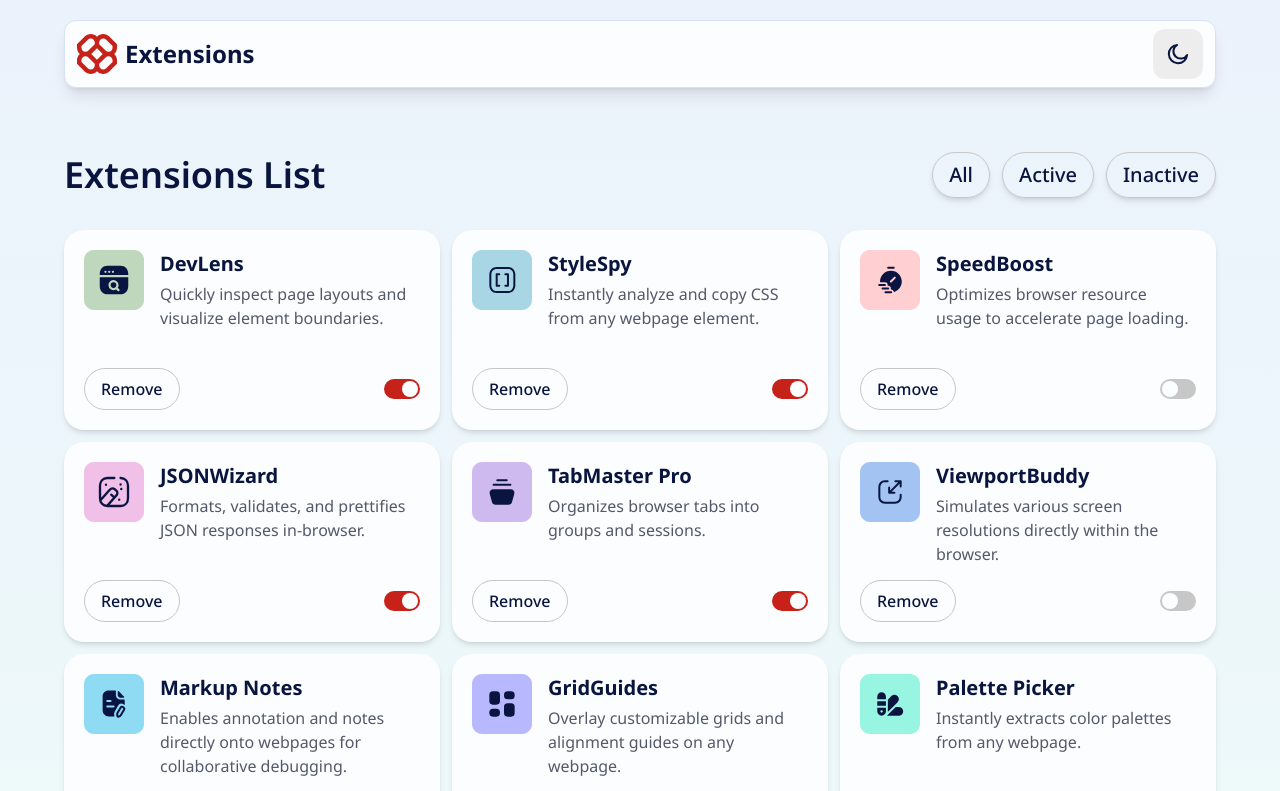
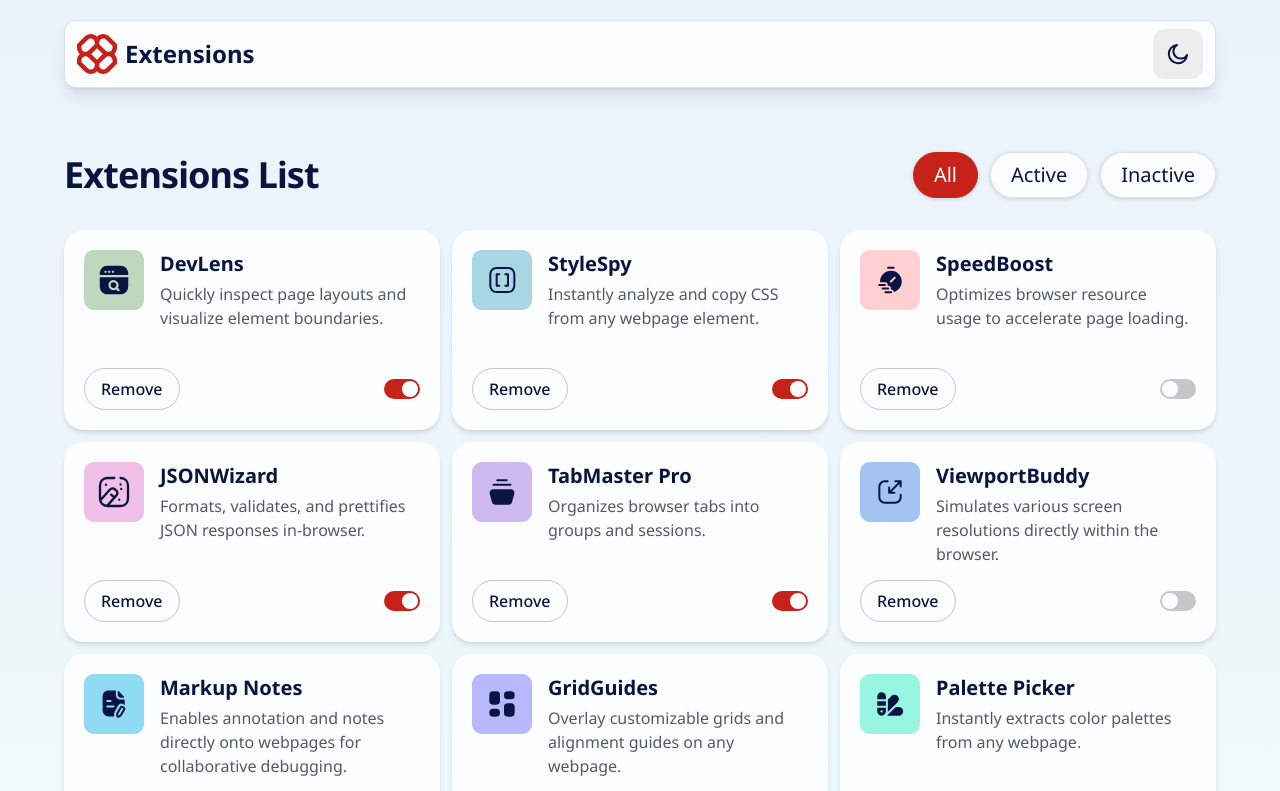
Before and after one commit to MattPahuta/browser-extensions-mgr, a React (Vite) app: page / in a window 1280 px wide. Shown: the top 791 px of the page. Built offline with nearby package versions, Linux system fonts and the light colour scheme.

Commit message:
Add conditional styling and logic for filter buttons, updated A11Y

```diff
--- a/src/App.jsx
+++ b/src/App.jsx
@@ -1,21 +1,14 @@
 import { useState } from "react";
 import extenstionsData from "./data/data.json";
-
 import Header from "./components/Header";
 import ControlBar from "./components/ControlBar";
 import ExtensionCard from "./components/ExtensionCard";
 
-// App-level state responsibilities (kept here so it can be passed down to cards & filters):
-// - extensions: array of extension objects loaded from local JSON (id, name, enabled, ...)
-// - filter: which filter is active: 'all' | 'active' | 'inactive'
-// Each ExtensionCard should be a presentational component that receives its extension data
-// and two callbacks: onToggleEnabled(id) and onRemove(id).
 
 function App() {
   const [extensions, setExtensions] = useState(extenstionsData); // primary data (source of truth)
   const [filter, setFilter] = useState("all"); // current filter state
 
-  console.log(extensions);
 
   const visibleExtensions = extensions.filter(ext => {
     switch (filter) {
@@ -29,19 +22,16 @@ function App() {
   });
 
   function handleFilterChange(newFilter) {
-    console.log("Filter changed to: ", newFilter)
     setFilter(newFilter);
   }
 
   function handleRemove(id) {
-    console.log("Removing extension ID: ", id)
     setExtensions((prevExtensions) =>
       prevExtensions.filter((extension) => extension.id !== parseInt(id))
     );
   }
 
   function handleToggle(id) {
-    console.log("Toggling extension ID: ", id)
     setExtensions((prevExtensions) =>
       prevExtensions.map((extension) =>
         extension.id === parseInt(id)
@@ -55,8 +45,7 @@ function App() {
     <div className="py-5 px-4">
       <Header />
       <main className="max-w-6xl mx-auto">
-        <ControlBar onFilterChange={handleFilterChange} />
-        {/* extensions grid - will be ul with li's (cards) */}
+        <ControlBar filter={filter} onFilterChange={handleFilterChange} />
         <div className="grid gap-3 grid-cols-[repeat(auto-fit,minmax(min(330px,100%),1fr))]">
           {visibleExtensions.map((extension, index) => (
             <ExtensionCard
--- a/src/components/ControlBar.jsx
+++ b/src/components/ControlBar.jsx
@@ -1,15 +1,24 @@
 import FilterButton from "./FilterButton";
 
-function ControlBar({ onFilterChange}) {
+function ControlBar({ filter, onFilterChange}) {
+
+  const filterOptions = ["all", "active", "inactive"];
+
   return (
     <div className="mb-10 sm:mb-8 flex flex-col gap-6 sm:flex-row items-center sm:justify-between">
-      <h2 className="text-4xl text-brand-neutral-900 dark:text-brand-neutral-000 font-semibold">
+      <h2 className="text-4xl text-brand-neutral-900 dark:text-brand-neutral-000 font-bold tracking-tight">
         Extensions List
       </h2>
-      <div className="flex gap-3">
-        <FilterButton onClick={() => onFilterChange("all")}>All</FilterButton>
-        <FilterButton onClick={() => onFilterChange("active")}>Active</FilterButton>
-        <FilterButton onClick={() => onFilterChange("inactive")}>Inactive</FilterButton>
+      <div role="group" aria-label="Filter extensions" className="flex gap-3">
+        {filterOptions.map((option) => (
+          <FilterButton
+            key={option}
+            isSelected={filter === option}
+            onClick={() => onFilterChange(option)}
+          >
+            {option.charAt(0).toUpperCase() + option.slice(1)}
+          </FilterButton>
+        ))}
       </div>
     </div>
   );
--- a/src/components/FilterButton.jsx
+++ b/src/components/FilterButton.jsx
@@ -1,11 +1,9 @@
-function FilterButton({ onClick, children }) {
-
-  // selected filter button: bg:brand-red-500 dark:bg-brand-red-400 text-white
-
+function FilterButton({ isSelected, onClick, children }) {
   return (
     <button
       onClick={onClick}
-      className="py-2 px-4 text-xl inline-flex items-center justify-center text-brand-neutral-900 dark:text-brand-neutral-000 font-medium dark:bg-brand-neutral-700 border border-brand-neutral-300 dark:border-brand-neutral-600 rounded-full cursor-pointer hover:opacity-75 focus-visible:border-transparent focus-visible:outline-2 outline-offset-2 dark:focus-visible:bg-brand-neutral-600 focus-visible:outline-brand-red-500 dark:focus-visible:outline-brand-red-400 active:bg-brand-red-500 dark:active:bg-brand-red-700 active:border-brand-red-500 dark:active:border-brand-red-700 transition shadow-md">
+      aria-pressed={isSelected}
+      className={`py-2 px-5 text-xl inline-flex items-center justify-center ${isSelected ? "bg-brand-red-700 dark:bg-brand-red-400 border-brand-red-700 dark:border-brand-red-400 text-brand-neutral-000 dark:text-brand-neutral-900" : "text-brand-neutral-900 dark:text-brand-neutral-000 bg-brand-neutral-000 dark:bg-brand-neutral-700"} drop-shadow-sm border border-brand-neutral-200 dark:border-brand-neutral-600 rounded-full cursor-pointer hover:opacity-75 focus-visible:border-transparent focus-visible:outline-2 outline-offset-2 dark:focus-visible:bg-brand-neutral-600 focus-visible:outline-brand-red-500 dark:focus-visible:outline-brand-red-400 active:bg-brand-red-500 dark:active:bg-brand-red-700 active:border-brand-red-500 dark:active:border-brand-red-700 transition`}>
       {children}
     </button>
   );
--- a/src/index.css
+++ b/src/index.css
@@ -20,8 +20,8 @@
   --color-brand-red-500: hsl(3, 71%, 56%);
   --color-brand-red-400: hsl(3, 86%, 64%);
 
-  --gradient-light: linear-gradient(180deg, #EBF2FC 0%, #EEFBF9 100%);
-  --gradient-dark: linear-gradient(180deg, #04091B 0%, #091540 100%);
+  /* --gradient-light: linear-gradient(180deg, #EBF2FC 0%, #EEFBF9 100%);
+  --gradient-dark: linear-gradient(180deg, #04091B 0%, #091540 100%); */
 
   --background-image-brand-gradient-light: linear-gradient(180deg, #EBF2FC 0%, #EEFBF9 100%);
   --background-image-brand-gradient-dark: linear-gradient(180deg, #04091B 0%, #091540 100%);
```
